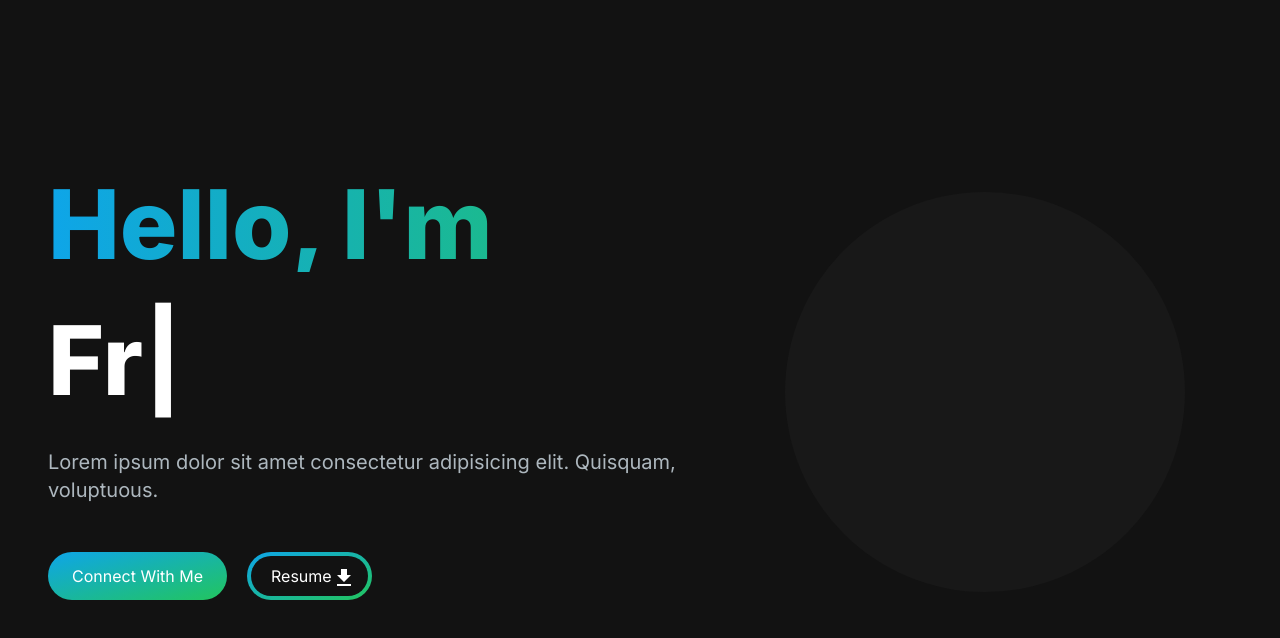
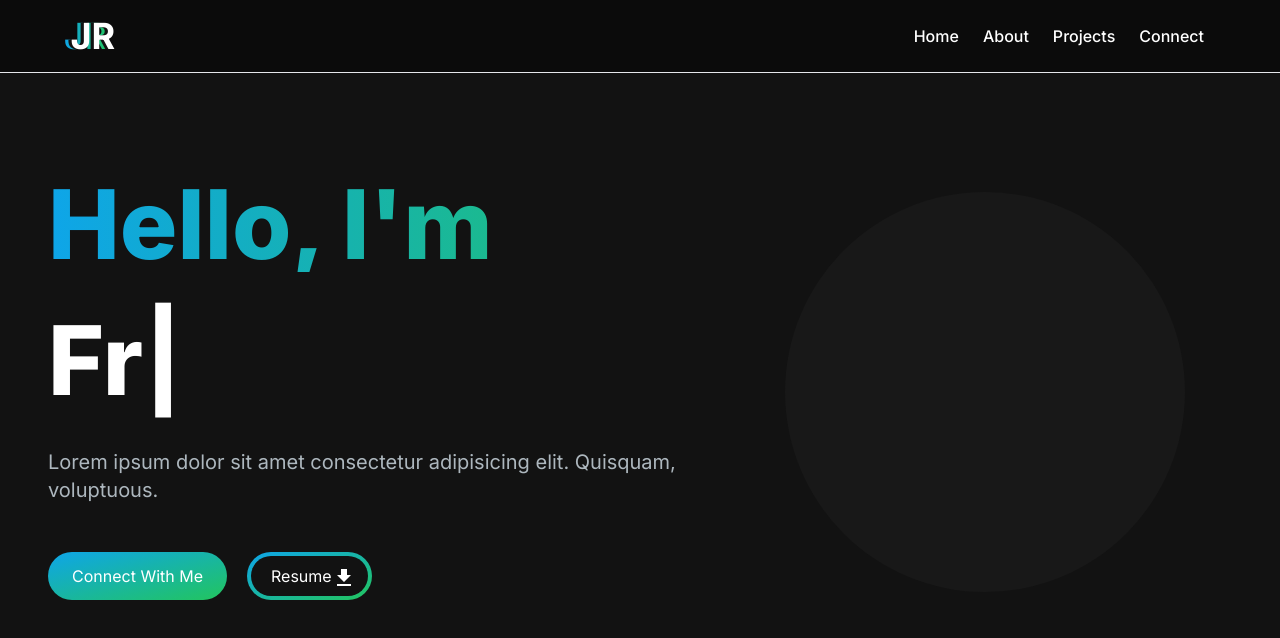
Before and after one commit to JoshRosenfeld10/portfolio, a Next.js app: page / in a window 1280 px wide. Shown: the top 638 px of the page. Built offline with nearby package versions, Linux system fonts and the light colour scheme.

Commit message:
added navbar

```diff
--- /dev/null
+++ b/app/components/NavBar/NavBar.tsx
@@ -0,0 +1,43 @@
+import Link from "next/link";
+import React from "react";
+import NavBarLink from "./NavBarLink";
+
+const navOptions = [
+  {
+    title: "Home",
+    link: "",
+  },
+  {
+    title: "About",
+    link: "#about",
+  },
+  {
+    title: "Projects",
+    link: "#projects",
+  },
+  {
+    title: "Connect",
+    link: "#connect",
+  },
+];
+
+function NavBar() {
+  return (
+    <div className="fixed top-0 left-0 bg-black bg-opacity-35 text-white px-16 font-bold w-full py-4 z-30 flex justify-between items-center border-b">
+      <Link href={"/"}>
+        <div className="relative text-transparent bg-clip-text bg-gradient-to-r from-primary-500 to-secondary-500 text-4xl">
+          JR
+          <h1 className="absolute text-[#121212] top-0 pl-[0.2rem]">JR</h1>
+          <h1 className="absolute text-white top-0 pl-[0.4rem]">JR</h1>
+        </div>
+      </Link>
+      <div className="flex">
+        {navOptions.map((link) => (
+          <NavBarLink title={link.title} link={link.link} />
+        ))}
+      </div>
+    </div>
+  );
+}
+
+export default NavBar;
--- /dev/null
+++ b/app/components/NavBar/NavBarLink.tsx
@@ -0,0 +1,20 @@
+import Link from "next/link";
+import React from "react";
+
+interface Props {
+  title: string;
+  link: string;
+}
+
+function NavBarLink({ title, link }: Props) {
+  return (
+    <Link
+      href={`/${link}`}
+      className="mx-3 font-[500] relative hover:text-gray-300 transition-all ease-linear duration-100"
+    >
+      {title}
+    </Link>
+  );
+}
+
+export default NavBarLink;
--- a/app/page.tsx
+++ b/app/page.tsx
@@ -1,9 +1,11 @@
 import CursorGradient from "./components/CursorGradient";
 import HeroSection from "./components/HeroSection";
+import NavBar from "./components/NavBar/NavBar";
 
 export default function Home() {
   return (
-    <main className="flex min-h-screen flex-col bg-[#121212] ">
+    <main className="flex h-screen flex-col bg-[#121212] overflow-hidden">
+      <NavBar />
       <div className="container mt-24 mx-auto px-12 py-4 z-10">
         <HeroSection />
       </div>
```
